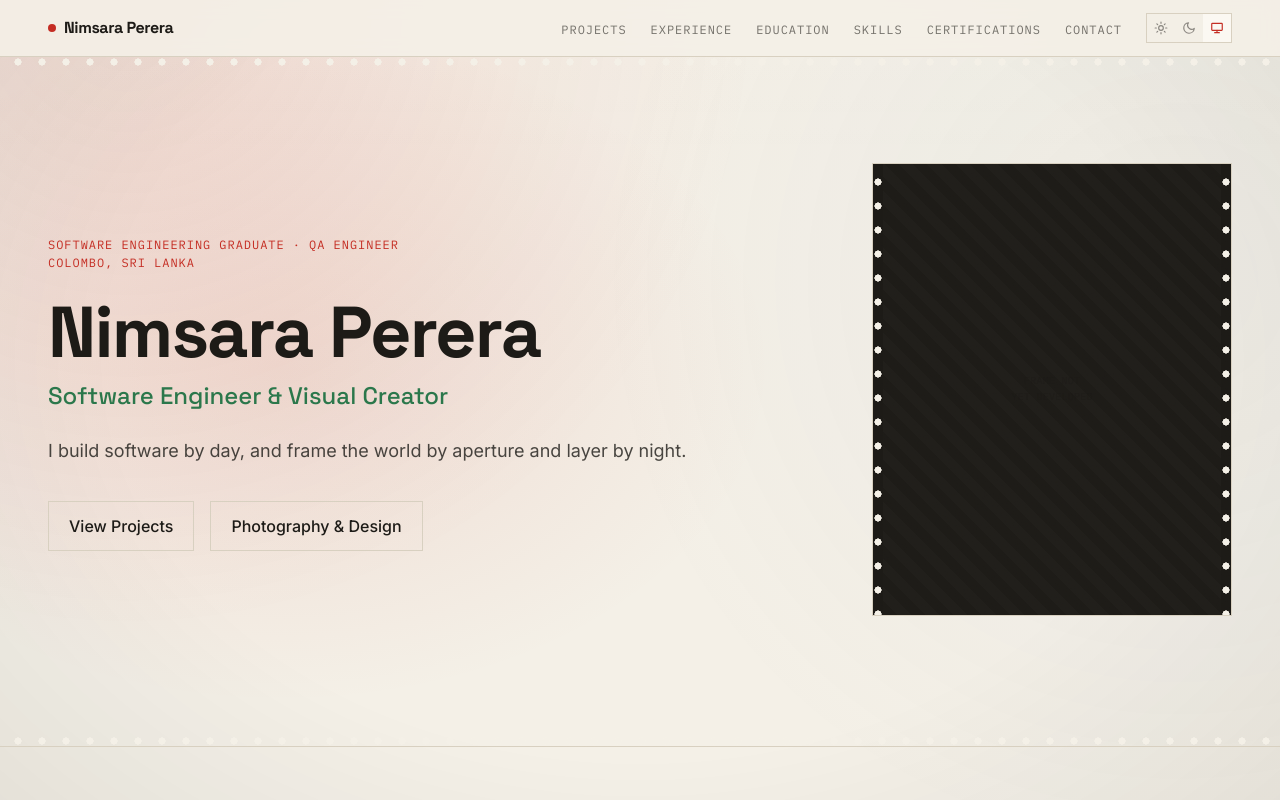
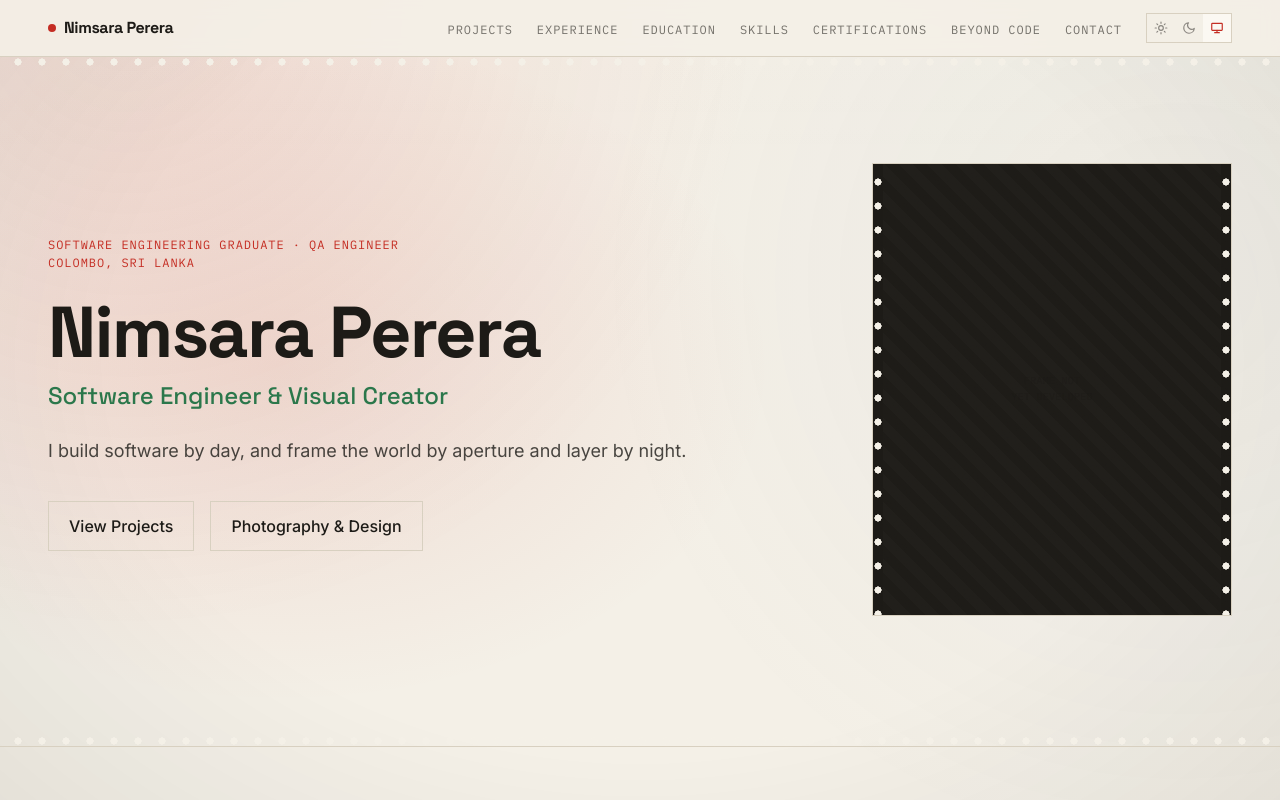
Before and after one commit to binoperera/Portfolio, a Next.js app: page / in a window 1280 px wide. Shown: the top 800 px of the page. Built offline with nearby package versions, Linux system fonts and the light colour scheme.

Commit message:
Add 'Beyond Code' link to navigation

```diff
--- a/components/Nav.tsx
+++ b/components/Nav.tsx
@@ -6,6 +6,7 @@ const links = [
   { href: "#education", label: "Education" },
   { href: "#skills", label: "Skills" },
   { href: "#certifications", label: "Certifications" },
+   { href: "#beyondcode", label: "Beyond Code" },
   { href: "#contact", label: "Contact" },
 ];
 
```
